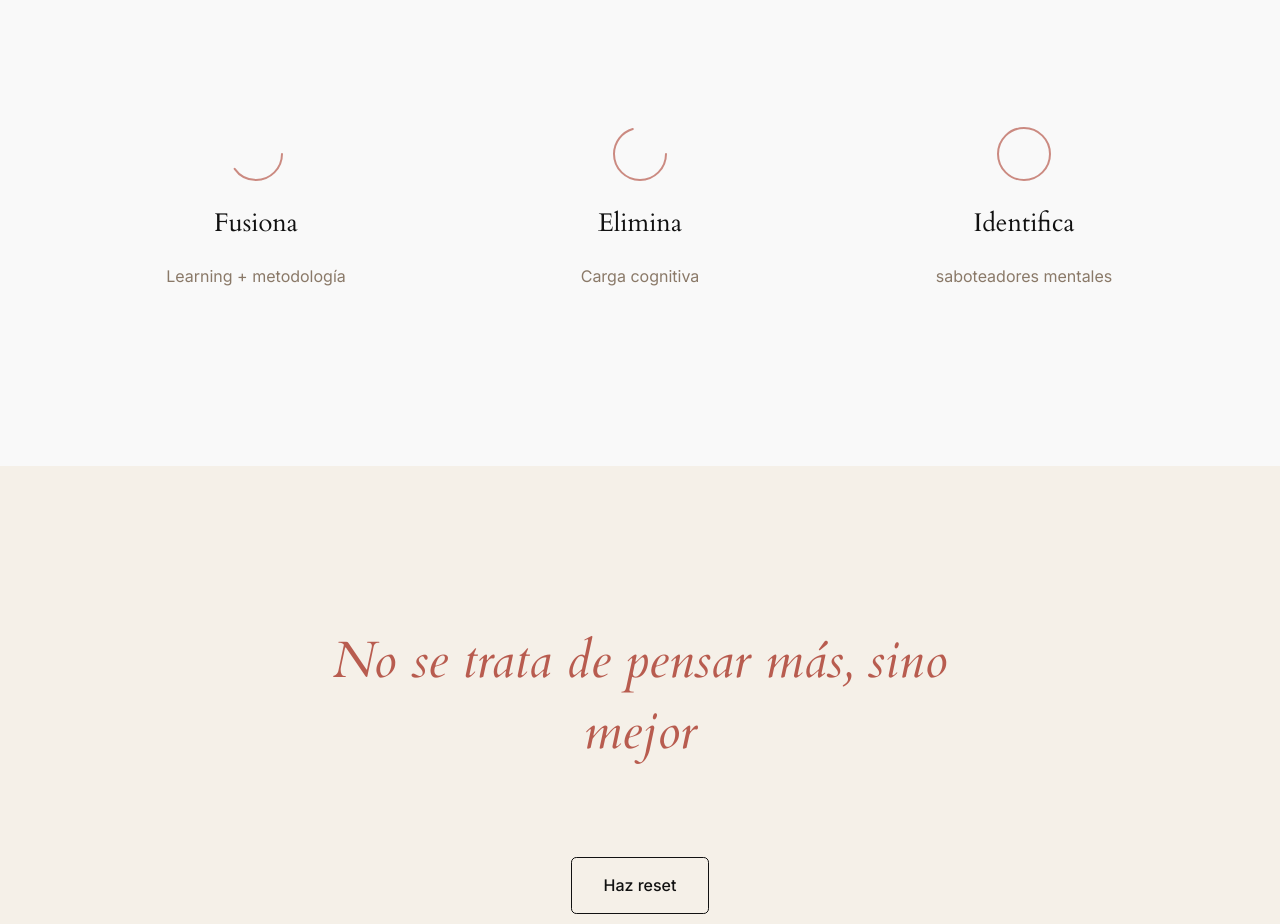
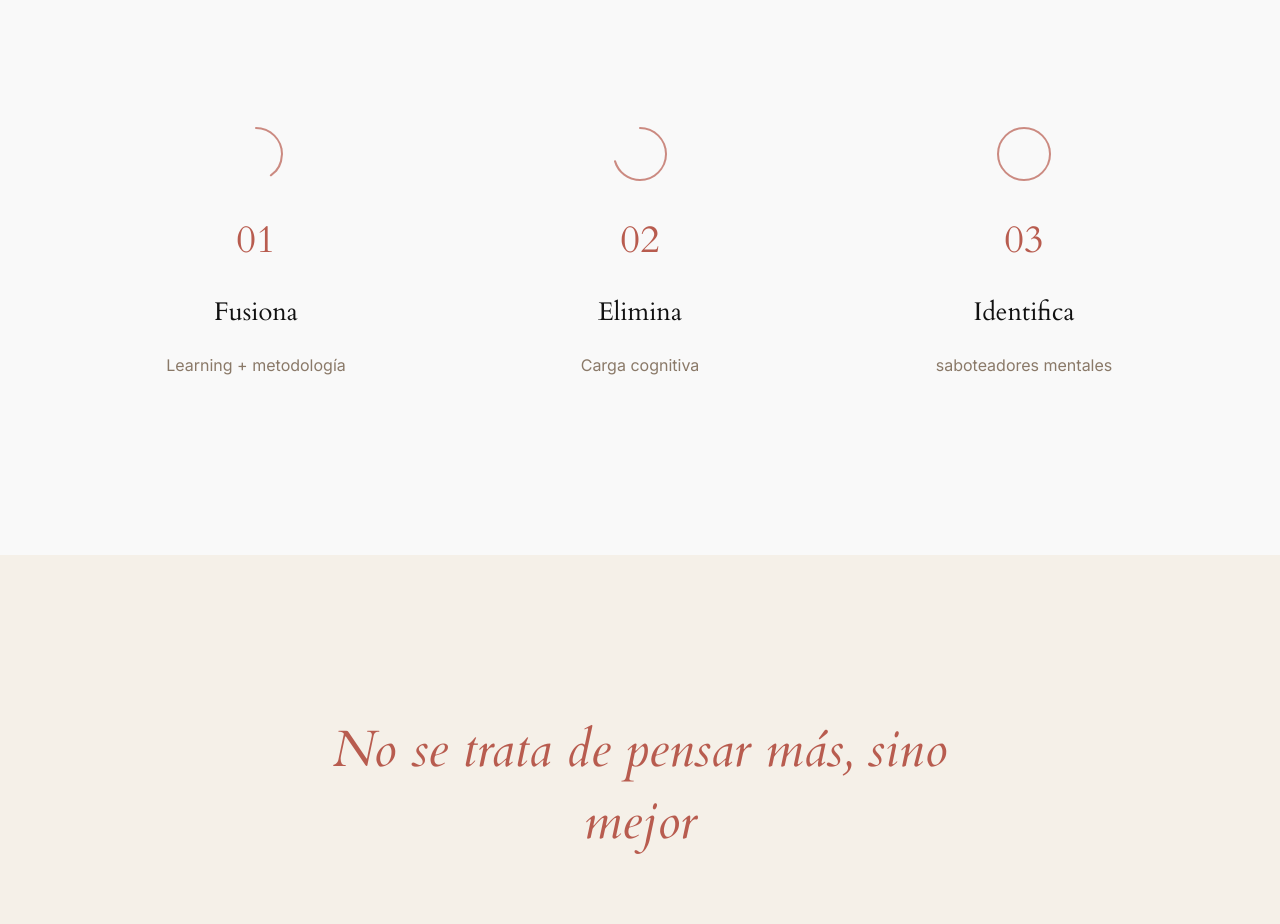
Before and after one commit to NachoColl/vaemptiness-website, an Eleventy site: page src/templates/index.njk in a window 1280 px wide. Shown: the part 1420-2344 px from the top of the page. Built offline with nearby package versions, Linux system fonts and the light colour scheme; Eleventy itself is replaced by a stand-in of ours; files that its build step writes are made by us from their sources.

Commit message:
feat: complete progressive circle indicators implementation
- Add principle numbers (01, 02, 03) to cards in homepage
- Add transform: rotate(-90deg) to circle CSS for top-start position
- Update JSON structure test to use new page JSON file locations

Changes:
✓ src/templates/index.njk - added principle number span
✓ src/assets/css/main.css - added rotation transform
✓ tests/visual/json-structure.spec.ts - updated paths for contacto and faq

Progressive circles now show:
- Card 1 (Fusiona): 40% circle + "01"
- Card 2 (Elimina): 70% circle + "02"
- Card 3 (Identifica): 100% circle + "03"

Verification:
✓ Build successful
✓ All 4 JSON structure tests passing
✓ All 12 vaemptiness functionality tests passing
✓ Principle numbers rendering correctly in HTML

```diff
--- a/src/assets/css/main.css
+++ b/src/assets/css/main.css
@@ -982,6 +982,7 @@ main {
   height: 60px;
   margin: 0 auto var(--space-md);
   color: var(--color-accent-rust);
+  transform: rotate(-90deg); /* Start circle from top (12 o'clock position) */
 }
 
 .principle-circle circle {
--- a/src/templates/index.njk
+++ b/src/templates/index.njk
@@ -72,6 +72,7 @@ layout: base.njk
           />
         </svg>
 
+        <span class="principle-number">{{ principle.number }}</span>
         <h2 class="principle-title">{{ principle.title }}</h2>
         <p class="principle-description">{{ principle.description }}</p>
       </div>
```
Also changed, not shown: tests/visual/json-structure.spec.ts (+2 -2 lines).
